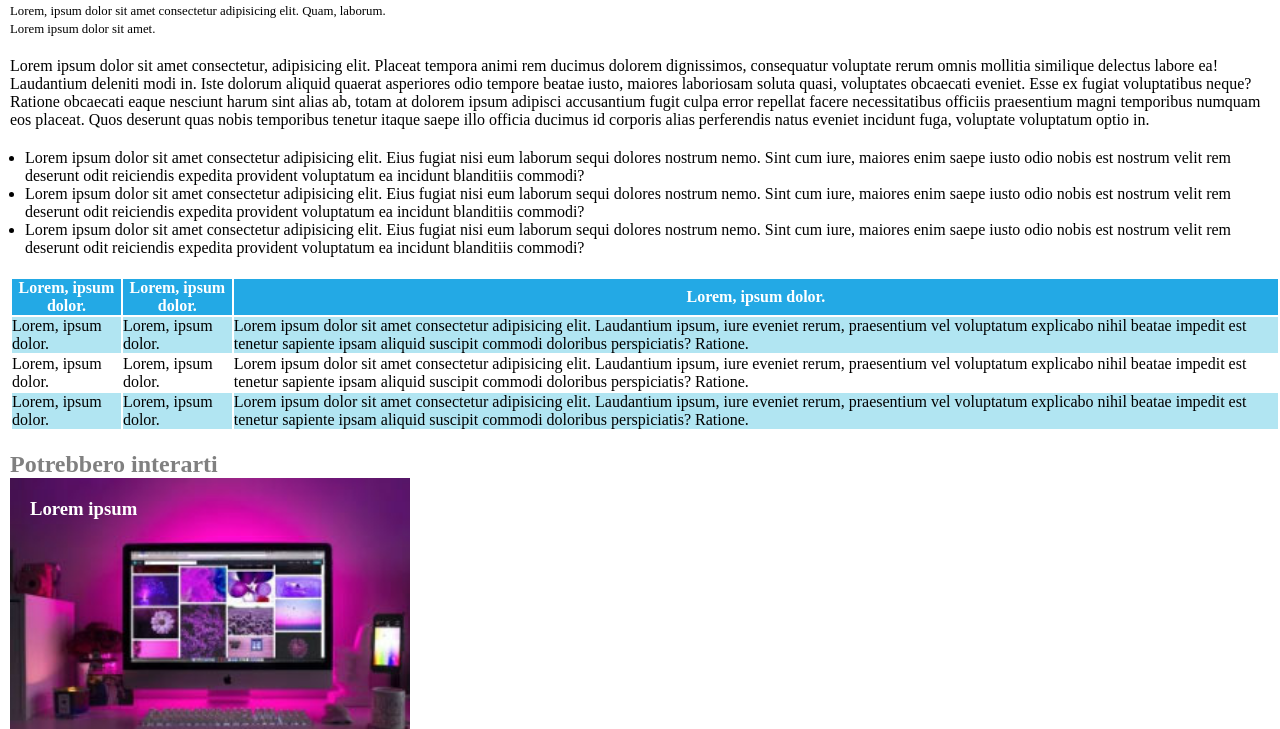
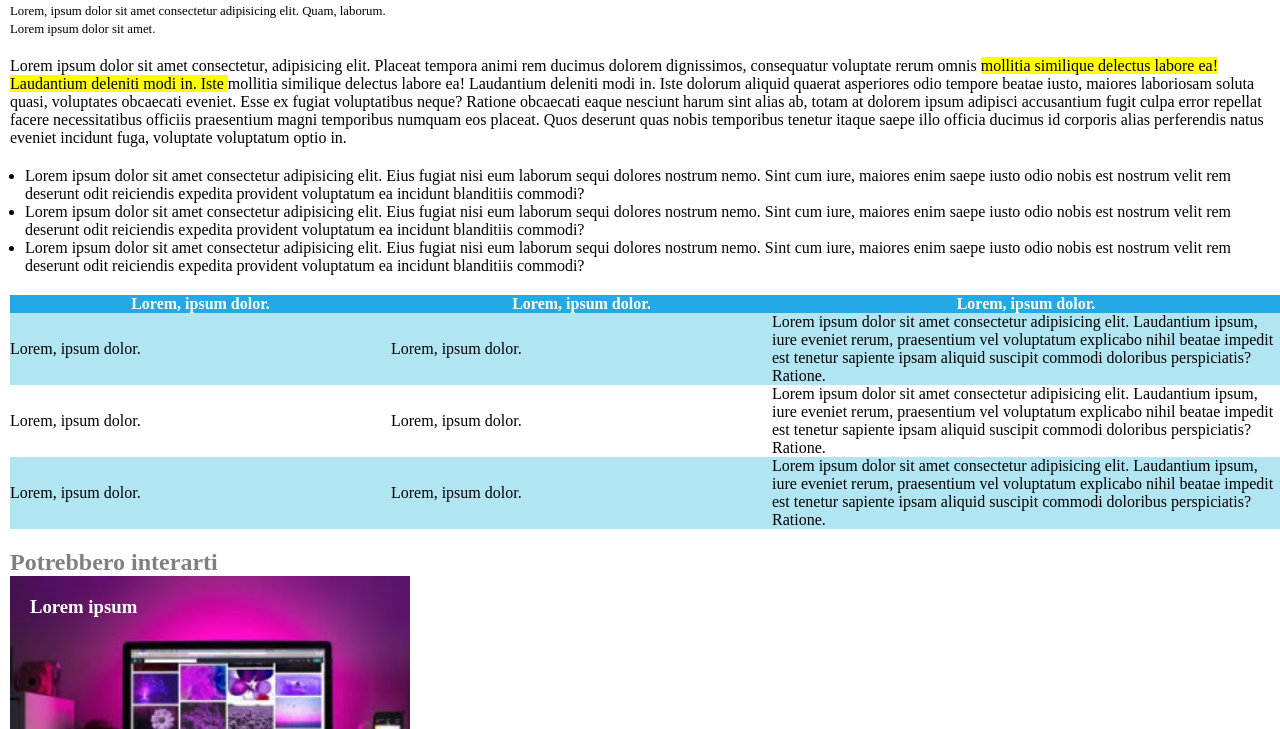
Before and after one commit to franedsandi/francisco-repo, a plain HTML site: page index.html in a window 1280 px wide. Shown: the part 648-1377 px from the top of the page. Drawn offline with Linux system fonts and the light colour scheme.

Commit message:
testo giallo e tabella

```diff
--- a/css/stile.css
+++ b/css/stile.css
@@ -37,6 +37,9 @@ section{
 .titolo .autore {
   color: rgb(078, 160, 255);
 }
+.giallo{
+  background-color: yellow;
+}
 
 .info-fotos{
   margin-bottom: 20px;
@@ -52,6 +55,16 @@ section{
   margin-left: 15px;
 }
 /* section table */
+table{
+  border-collapse: collapse;
+  width: 100%;
+}
+.big{
+  width: 40%;
+}
+.small{
+  width: 30%;
+}
 thead{
   background-color: rgb(035, 169, 229);
   color: white;
--- a/index.html
+++ b/index.html
@@ -28,7 +28,7 @@
       </div>
     </section>
     <section class="text">
-      <p>Lorem ipsum dolor sit amet consectetur, adipisicing elit. Placeat tempora animi rem ducimus dolorem dignissimos, consequatur voluptate rerum omnis  mollitia similique delectus labore ea! Laudantium deleniti modi in. Iste dolorum aliquid quaerat asperiores odio tempore beatae iusto, maiores laboriosam soluta quasi, voluptates obcaecati eveniet. Esse ex fugiat voluptatibus neque? Ratione obcaecati eaque nesciunt harum sint alias ab, totam at dolorem ipsum adipisci accusantium fugit culpa error repellat facere necessitatibus officiis praesentium magni temporibus numquam eos placeat. Quos deserunt quas nobis temporibus tenetur itaque saepe illo officia ducimus id corporis alias perferendis natus eveniet incidunt fuga, voluptate voluptatum optio in.</p>
+      <p>Lorem ipsum dolor sit amet consectetur, adipisicing elit. Placeat tempora animi rem ducimus dolorem dignissimos, consequatur voluptate rerum omnis <span class="giallo">mollitia similique delectus labore ea! Laudantium deleniti modi in. Iste </span> mollitia similique delectus labore ea! Laudantium deleniti modi in. Iste dolorum aliquid quaerat asperiores odio tempore beatae iusto, maiores laboriosam soluta quasi, voluptates obcaecati eveniet. Esse ex fugiat voluptatibus neque? Ratione obcaecati eaque nesciunt harum sint alias ab, totam at dolorem ipsum adipisci accusantium fugit culpa error repellat facere necessitatibus officiis praesentium magni temporibus numquam eos placeat. Quos deserunt quas nobis temporibus tenetur itaque saepe illo officia ducimus id corporis alias perferendis natus eveniet incidunt fuga, voluptate voluptatum optio in.</p>
     </section>
 
     <section class="list">
@@ -42,9 +42,9 @@
       <table>
         <thead>
           <tr>
-            <th>Lorem, ipsum dolor.</th>
-            <th>Lorem, ipsum dolor.</th>
-            <th>Lorem, ipsum dolor.</th>
+            <th class="small">Lorem, ipsum dolor.</th>
+            <th class="small">Lorem, ipsum dolor.</th>
+            <th class="big">Lorem, ipsum dolor.</th>
           </tr>
         </thead>
         <tbody>
```
